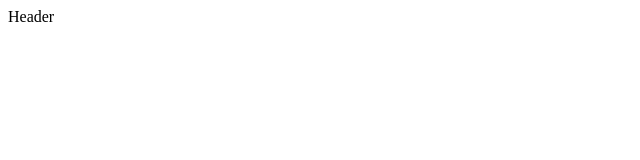
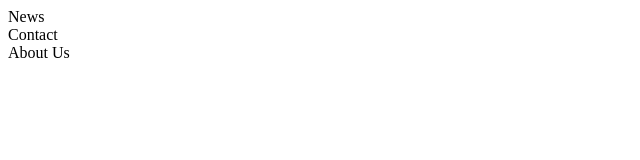
Before and after one commit to Bjornoya/blog, a React (Create React App) app: page / in a window 1280 px wide. Shown: the top 160 px of the page, without its empty margins (0-640 px from the left). Built offline with nearby package versions, Linux system fonts and the light colour scheme.

Commit message:
Added navigation to Header

```diff
--- a/src/components/Header/Header.js
+++ b/src/components/Header/Header.js
@@ -2,8 +2,12 @@ import React from 'react';
 
 const Header = () => {
     return (
-        <header>
-            Header
+        <header data-test="header">
+            <nav data-test="nav">
+                <div data-test="menuItem">News</div>
+                <div data-test="menuItem">Contact</div>
+                <div data-test="menuItem">About Us</div>
+            </nav>
         </header>
     );
 };
```
Also changed, not shown: 1 other file (tests, documents, lock files or other folders).
